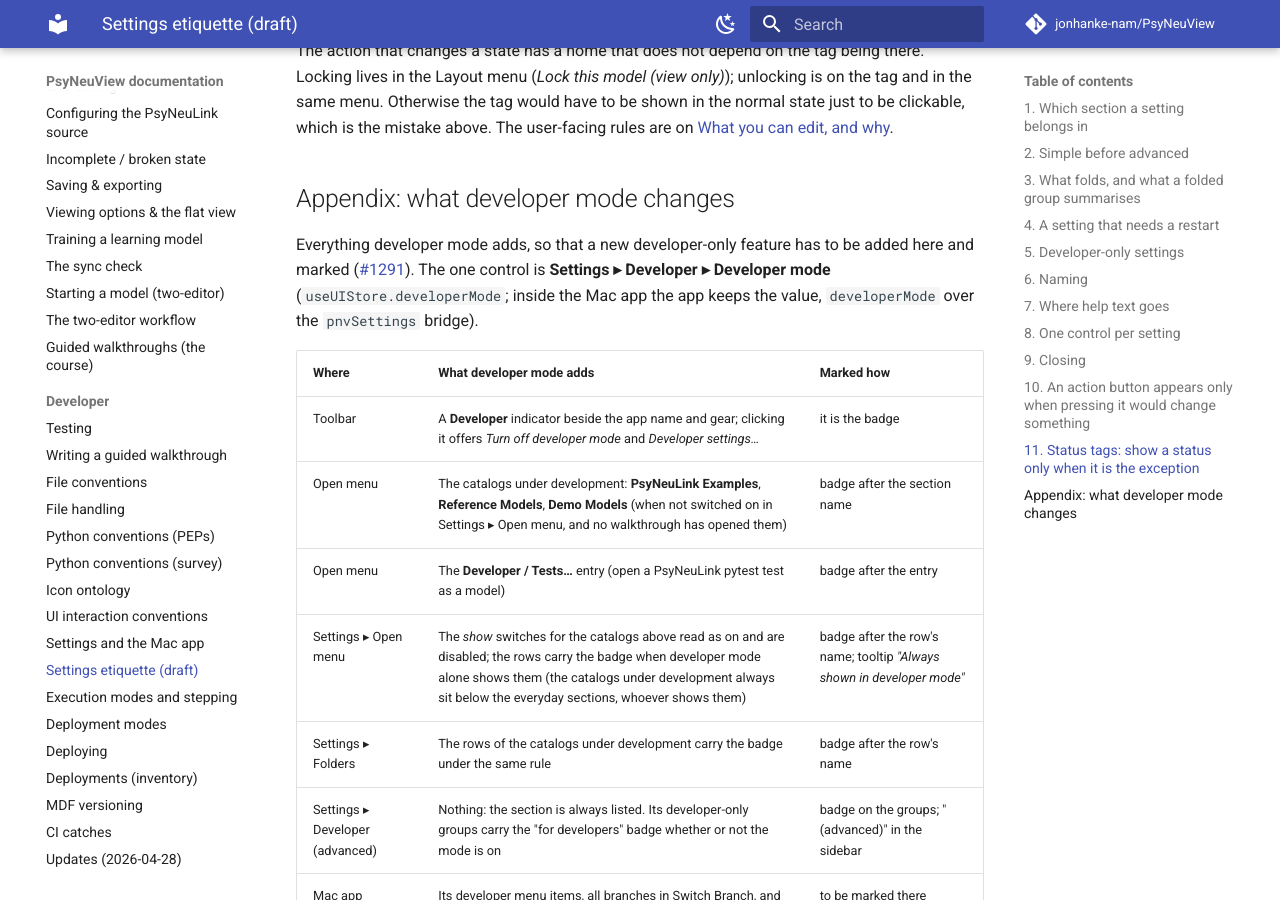
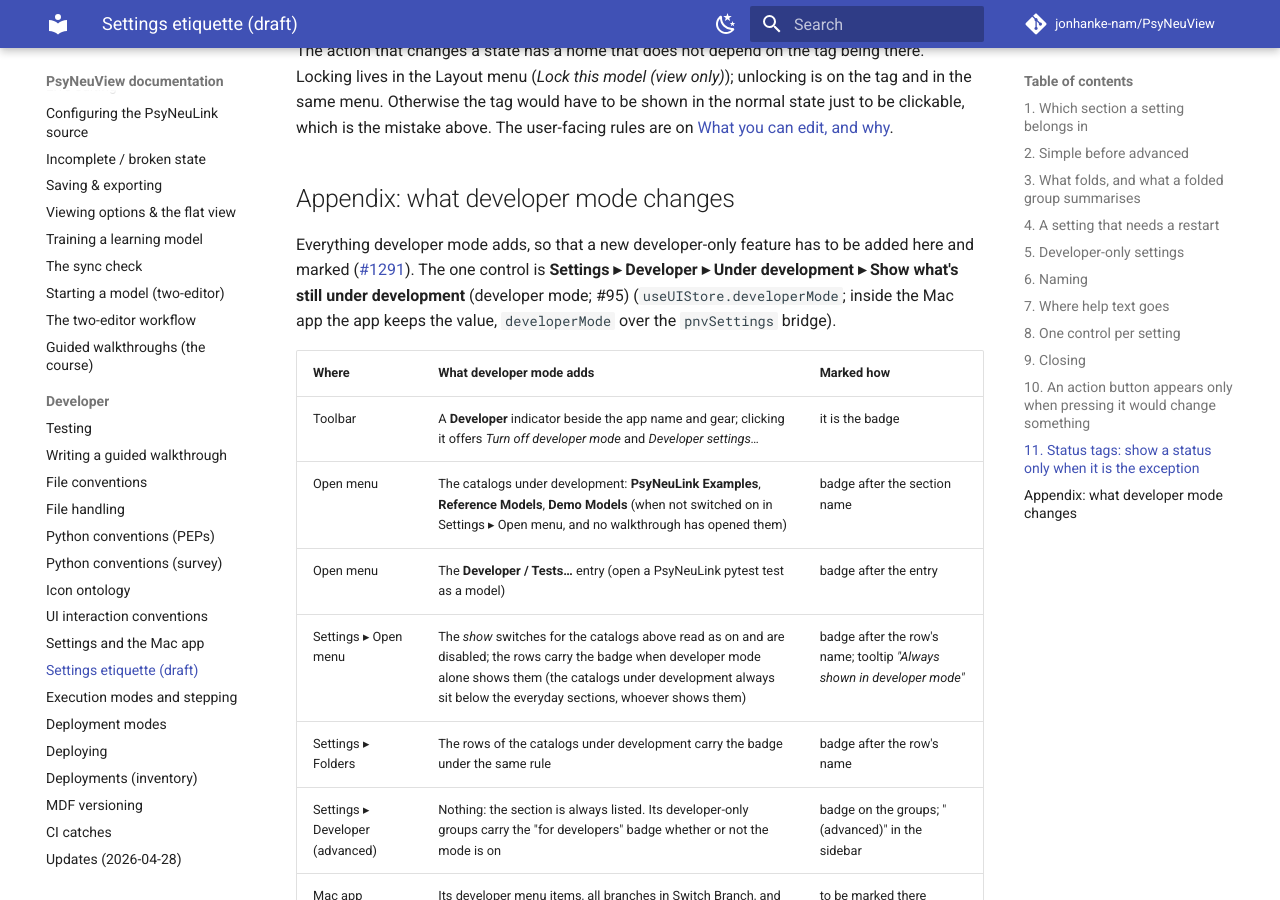
Before and after one commit to jonhanke-nam/PsyNeuView, an MkDocs documentation site: the page built from docs/settings-etiquette.md, in a window 1280 px wide and 900 px high, scrolled down 6229 px. Built offline with MkDocs 1.6.1 and Material for MkDocs 9.7.7, drawn with Linux system fonts in a browser that asks for light colours; comment, search, counter and statistics services are not loaded.

Commit message:
Settings ▸ Developer: the switch is named for what it shows, and comes last; release candidates first (#95)
"Developer mode" said nothing about what it does, and it led a section it
is the least useful part of. The switch is now "Show what's still under
development" in a group titled "Under development", at the end. Release
candidates lead the section, then which PsyNeuView runs, then PsyNeuLink.
The group id is unchanged, so links to it still work.

The For developers walkthrough visits the switch last, and the settings
docs and inventory use the new name.

Co-Authored-By: Claude Opus 5.5 <noreply@anthropic.com>

```diff
--- a/docs/settings-etiquette.md
+++ b/docs/settings-etiquette.md
@@ -282,7 +282,7 @@ the mistake above. The user-facing rules are on
 
 Everything developer mode adds, so that a new developer-only feature has to
 be added here and marked ([#1291](https://github.com/jonhanke-nam/PsyNeuView/issues/1291)).
-The one control is **Settings ▸ Developer ▸ Developer mode**
+The one control is **Settings ▸ Developer ▸ Under development ▸ Show what's still under development** (developer mode; #95)
 (`useUIStore.developerMode`; inside the Mac app the app keeps the value,
 `developerMode` over the `pnvSettings` bridge).
 
--- a/docs/settings-inventory.yaml
+++ b/docs/settings-inventory.yaml
@@ -45,7 +45,7 @@ sections:
 
 settings:
   - id: developer-mode
-    label: Developer ▸ Developer mode
+    label: Developer ▸ Under development ▸ Show what's still under development
     home: settings
     section: developer
     storage: >-
--- a/frontend/src/components/layout/DeveloperModeIndicator.tsx
+++ b/frontend/src/components/layout/DeveloperModeIndicator.tsx
@@ -6,7 +6,7 @@
  * screenshot in a problem report, can tell at once. Clicking it opens a small
  * menu: turn developer mode off, or open Settings at its Developer section.
  *
- * It is a shortcut to the one control (Settings ▸ Developer ▸ Developer mode),
+ * It is a shortcut to the one control (Settings ▸ Developer ▸ Show what's still under development),
  * not a second setting (docs/settings-and-mac-app.md). With developer mode
  * off, nothing shows here.
  */
```
Also changed, not shown: frontend/src/components/common/settings/DeveloperSection.tsx (+10 -7 lines), frontend/src/walkthroughs/orientation-developers.yaml (+15 -15 lines), 1 other file.
